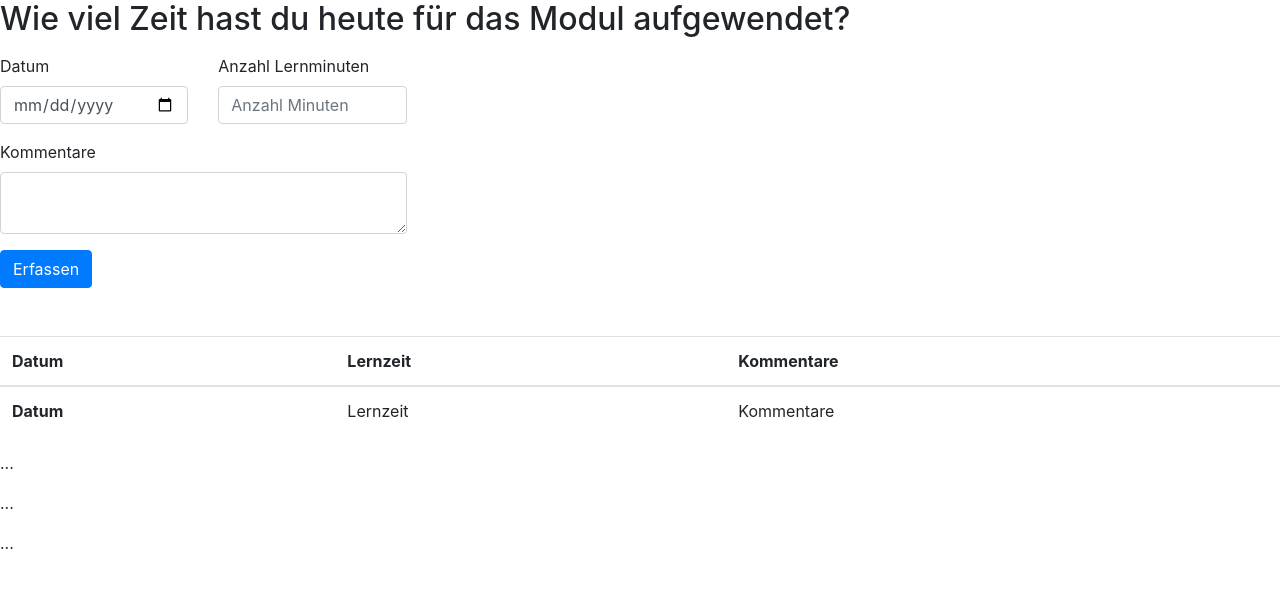
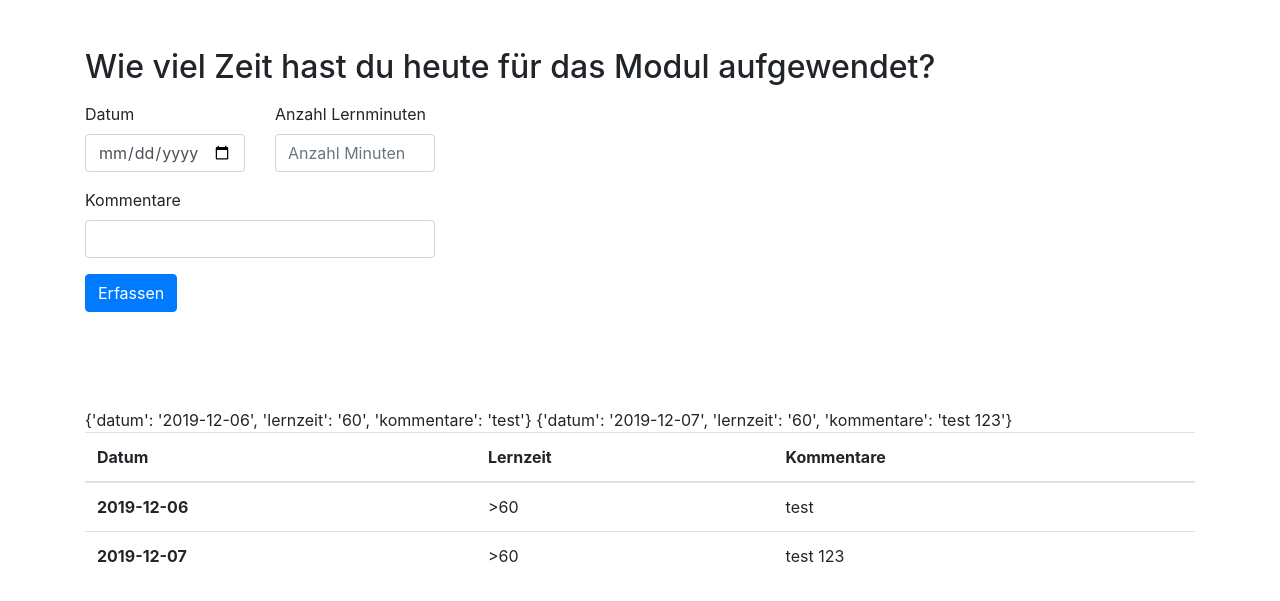
Before and after one commit to gloordaria/PROG2, a Flask app: page /lernzeitdetail/1 in a window 1280 px wide. Shown: the part 56-657 px from the top of the page. Run offline with Flask 2, Linux system fonts and the light colour scheme; some libraries are stand-ins or nearby versions.

Commit message:
Formulareigaben in Lerneinträge-Liste speichern

```diff
--- a/data/data.json
+++ b/data/data.json
@@ -1 +1 @@
-{"module": {"test": {"modulname": "test", "credits": 1, "semester": 1, "vorlesungen": 12}}}
+{"module": {"test": {"modulname": "test", "credits": 1, "semester": 1, "vorlesungen": 12}, "prog2 - test": {"modulname": "prog2 - test", "credits": 1, "semester": 1, "vorlesungen": 4}}, "lernzeiten": {"2019-12-06": {"datum": "2019-12-06", "lernzeit": "60", "kommentare": "test"}, "2019-12-07": {"datum": "2019-12-07", "lernzeit": "60", "kommentare": "test 123"}}}
--- a/libs/datenspeichern_modul.py
+++ b/libs/datenspeichern_modul.py
@@ -17,7 +17,7 @@ def modul_speichern(modulname, credit, semester, vorlesungen ):
     json_daten["module"] = liste_aller_module
 
     save_to_json(json_daten)
-    return json_daten           #Json-Datei mit neuer Eingabe wird zurückgegeben
+    return json_daten                        #Json-Datei mit neuer Eingabe wird zurückgegeben
 
 def load_json():
     json_daten = {}
--- a/main.py
+++ b/main.py
@@ -4,6 +4,7 @@ from flask import redirect
 from flask import request
 from flask import url_for
 from libs import datenspeichern_modul
+from libs import datenspeichern_lernzeit
 
 app = Flask("Lernaufwandrechner")
 
@@ -26,12 +27,14 @@ def modulerfassen():
 
 @app.route("/moduluebersicht")
 def moduluebersicht():
+    #Diesen Teil brauche ich um die Daten in der html-Datei moduluebersicht.html in die Liste zu speichern
     modul_daten = datenspeichern_modul.load_json()
     return render_template("moduluebersicht.html", daten=modul_daten)
 
 
 @app.route("/modulbearbeiten", methods=['GET', 'POST'])
 def modulbearbeiten():
+    #Dieser Teil brauche ich für die Variabelverwendung in der Python-Datei: datenspeichern_modul
     if request.method == 'POST':
         modulname = request.form['modulname']
         credits = request.form['credits']
@@ -41,13 +44,19 @@ def modulbearbeiten():
     return render_template("modulbearbeiten.html")
 
 
-@app.route("/lernzeitdetail/<modul_name>")
-def lernzeitdetail(modul_name):          #Parameter um die Lernzeit des richtigen Moduls zu bearbeiten
+@app.route("/lernzeitdetail/<modul_name>", methods=['GET', 'POST'])
+def lernzeitdetail(modul_name):                   #Parameter um die Lernzeit des richtigen Moduls zu bearbeiten
     print(modul_name)
+    #Diesen Teil brauche ich für die Variabelverwendung in der Python-Datei: datenspeichern_lernzeit
     if request.method == 'POST':
         datum = request.form['datum']
         lernzeit = request.form['lernzeit']
-    return render_template("lernzeitdetail.html")
+        kommentare = request.form['kommentare']
+        returned_data = datenspeichern_lernzeit.zeit_speichern(datum, lernzeit, kommentare)
+
+    #Diesen Teil brauche ich um die Daten in der html-Datei moduluebersicht.html in die Liste zu speichern
+    lernzeit_daten = datenspeichern_modul.load_json()
+    return render_template("lernzeitdetail.html", daten=lernzeit_daten)
 
 
 
--- a/templates/lernzeitdetail.html
+++ b/templates/lernzeitdetail.html
@@ -1,6 +1,9 @@
 {% include "header.html" %}
 {% include "navigation.html" %}
 
+
+<div class="container">
+<div class="table-responsive-sm mt-5">
   <h2>Wie viel Zeit hast du heute für das Modul aufgewendet?</h2>
   <p></p>
 
@@ -10,6 +13,7 @@
         <label for="exampleFormControlInput1">Datum</label>
         <input type="date" class="form-control" name="datum" placeholder="Datum" required>
       </div>
+
       <div class="col-2">
         <label for="exampleFormControlInput1">Anzahl Lernminuten</label>
         <input type="number" class="form-control" name = "lernzeit" placeholder="Anzahl Minuten" required>
@@ -21,7 +25,7 @@
     <div class = "row">
       <div class="col-4">
         <label for="exampleFormControlTextarea1">Kommentare</label>
-      <textarea class="form-control" id="exampleFormControlTextarea1" name="Kommentare" row="3"> </textarea>
+        <input type="text" class="form-control" id="exampleFormControlTextarea1" name="kommentare" row="3">
       </div>
     </div>
 
@@ -37,43 +41,31 @@
   <br></br>
 
   <!--Auflistung Lernzeiten-->
-
-<div class="table-responsive-sm">
+  <div class="table-responsive-sm mt-5"></div>
+  {%if daten%}
     <table class="table">
         <thead>
             <tr>
               <th scope="col">Datum</th>         <!--Spaltenkopf erste Spalte-->
               <th scope="col">Lernzeit</th>        <!--Spaltenkopf zweite Spalte-->
               <th scope="col">Kommentare</th>
-
             </tr>
             <tbody>
+              {% for lerneintrag in daten['lernzeiten'].values()%}
                 <tr>
-                  <th scope="row">Datum</th>     <!--Platzhalter für Verlinkung -> Datum aus lernzeit.html-->
-                  <td>Lernzeit</td>              <!--Platzhalter für Verlinkung -> Berechnung Lernzeit aus lernzeit.html (Stunden plus Minuten)S-->
-                  <td>Kommentare</td>            <!--Platzhalter für Verlinkung -> Kommentare aus lernzeit.html-->
+                  {{lerneintrag}}   <!-- Daten printen -->
 
+                  <th scope="row">{{lerneintrag['datum']}}</th>
+                  <td>></a>{{lerneintrag['lernzeit']}}</td>
+                  <td>{{lerneintrag['kommentare']}}</td>
                 </tr>
+                {% endfor %}
           </thead>
     </table>
+    {% else %}
+    <h1>Keine Lerneinträge erfasst</h1>
+    {% endif %}
+
 </div>
-
-  <div class="table-responsive-md">
-    <table class="table">
-      ...
-    </table>
 </div>
-
-  <div class="table-responsive-lg">
-    <table class="table">
-      ...
-    </table>
-  </div>
-
-  <div class="table-responsive-xl">
-    <table class="table">
-      ...
-    </table>
-  </div>
-
 {% include "footer.html" %}
--- a/templates/modulbearbeiten.html
+++ b/templates/modulbearbeiten.html
@@ -45,7 +45,8 @@
         <input type="number" class="form-control" id="exampleFormControlInput1" name="modulnote" placeholder="Anzahl Vorlesungen" required >
       </div>
 
-      <button class="btn btn-primary" type="submit">Bestätigen</button>
+      <button class="btn btn-primary" type="submit">Bestätigen </button>
+      <a class="btn btn-primary" href="{{ url_for('moduluebersicht') }}">Zurück zur Übersicht</a>
 
 </form>
 
--- a/templates/moduluebersicht.html
+++ b/templates/moduluebersicht.html
@@ -20,7 +20,7 @@
                 <tr>
                   {{modul}}
                   <th scope="row">{{modul['semester']}}</th>     <!--Platzhalter für Verlinkung -> Semester aus Modulerfassung-->
-                  <td><a href="{{ url_for('modulbearbeiten') }}"></a>{{modul['modulname']}}</td>                <!--Platzhalter für Verlinkung -> Modulname aus Modulerfassung-->
+                  <td><a href="{{ url_for('modulbearbeiten') }}">{{modul['modulname']}}</a></td>
                   <td>{{modul['credits']}}</td>                  <!--Platzhalter für Verlinkung -> Credits aus Modulerfassung-->
                   <td>{{(modul['credits']*1800 - modul['vorlesungen']*60)/60}} Stunden</td>       <!--Platzhalter für Verlinkung -> Allgemeiner Aufwand berechnen ((Anzahl Credits*30) - (Anzahl Vorlesungen*1)-->
                   <td><a href="{{ url_for('lernzeitdetail', modul_name=modul['modulname']) }}">Lernaufwand</a></td>              <!--Platzhalter für Verlinkung -> Berechnung Lernaufwand (Credits mal xx h-->
```
Also changed, not shown: libs/datenspeichern_lernzeit.py (added, +35 -0 lines). Lines whose indentation alone changed are shown as unchanged.
